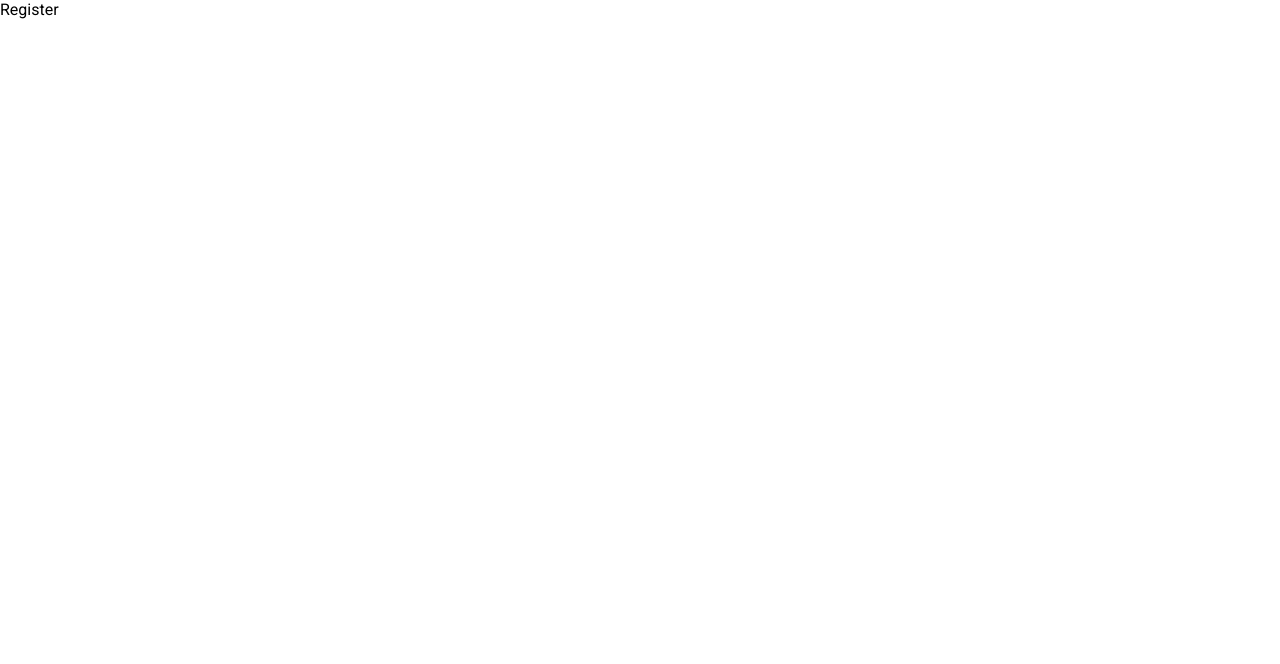
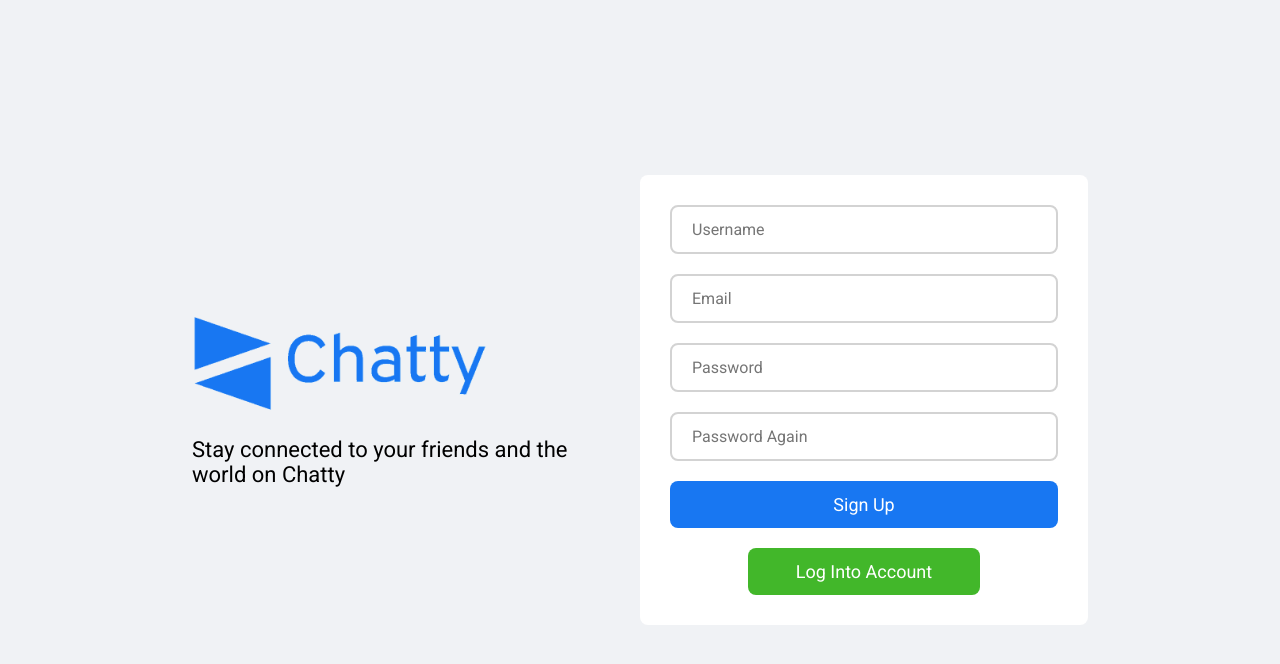
Before and after one commit to abeeb-ahmed/chatty, a React (Create React App) app in the folder client/: page /register in a window 1280 px wide. Shown: the top 664 px of the page. Built offline with nearby package versions, Linux system fonts and the light colour scheme.

Commit message:
register page design

```diff
--- a/client/src/pages/login/Login.jsx
+++ b/client/src/pages/login/Login.jsx
@@ -1,3 +1,5 @@
+import { Link } from "react-router-dom";
+
 import "./login.scss";
 import logo from "../../assets/images/logo-blue.png";
 
@@ -20,7 +22,9 @@ const Login = () => {
             </form>
             <div className="login_bottom">
               <p>Forgot Password?</p>
-              <button>Create a New Account</button>
+              <button>
+                <Link to="/register">Create a New Account</Link>
+              </button>
             </div>
           </div>
         </div>
--- a/client/src/pages/login/login.scss
+++ b/client/src/pages/login/login.scss
@@ -31,7 +31,7 @@
     }
   }
   p {
-    font-size: 24px;
+    font-size: 22px;
     max-width: 90%;
   }
 }
@@ -82,9 +82,9 @@
   p {
     color: #1877f2;
     font-size: 16px;
+    margin-bottom: 20px;
   }
   button {
-    margin-top: 20px;
     border: none;
     width: 60%;
     padding: 13px 20px;
--- a/client/src/pages/register/Register.jsx
+++ b/client/src/pages/register/Register.jsx
@@ -1,7 +1,37 @@
+import { Link } from "react-router-dom";
+
 import "./register.scss";
+import logo from "../../assets/images/logo-blue.png";
 
 const Register = () => {
-  return <div>Register</div>;
+  return (
+    <div className="login">
+      <div className="login_container">
+        <div className="login_left">
+          <div className="login_leftImg">
+            <img src={logo} alt="" />
+          </div>
+          <p>Stay connected to your friends and the world on Chatty</p>
+        </div>
+        <div className="login_right">
+          <div className="login_rightContainer">
+            <form action="" className="login_form">
+              <input placeholder="Username" type="text" />
+              <input placeholder="Email" type="text" />
+              <input placeholder="Password" type="text" />
+              <input placeholder="Password Again" type="text" />
+              <button>Sign Up</button>
+            </form>
+            <div className="login_bottom">
+              <button>
+                <Link to="/login">Log Into Account</Link>
+              </button>
+            </div>
+          </div>
+        </div>
+      </div>
+    </div>
+  );
 };
 
 export default Register;
```
